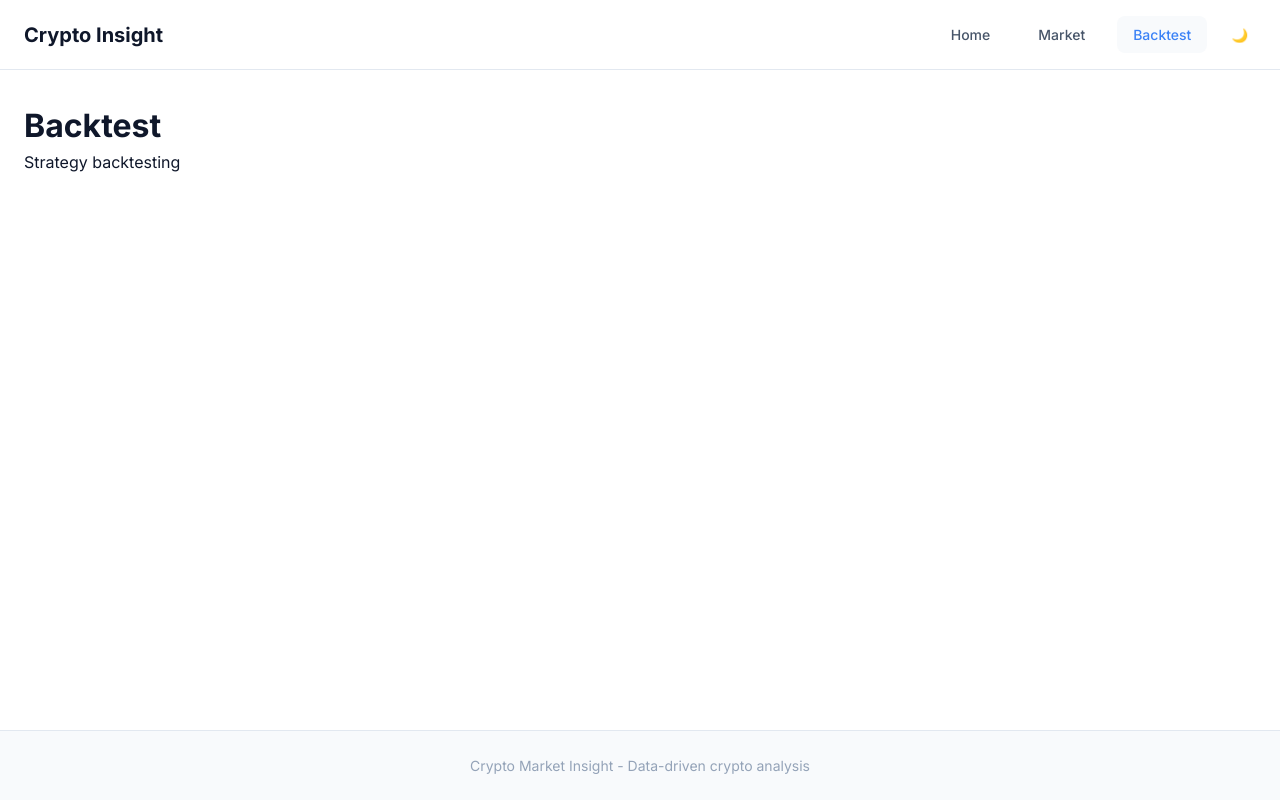
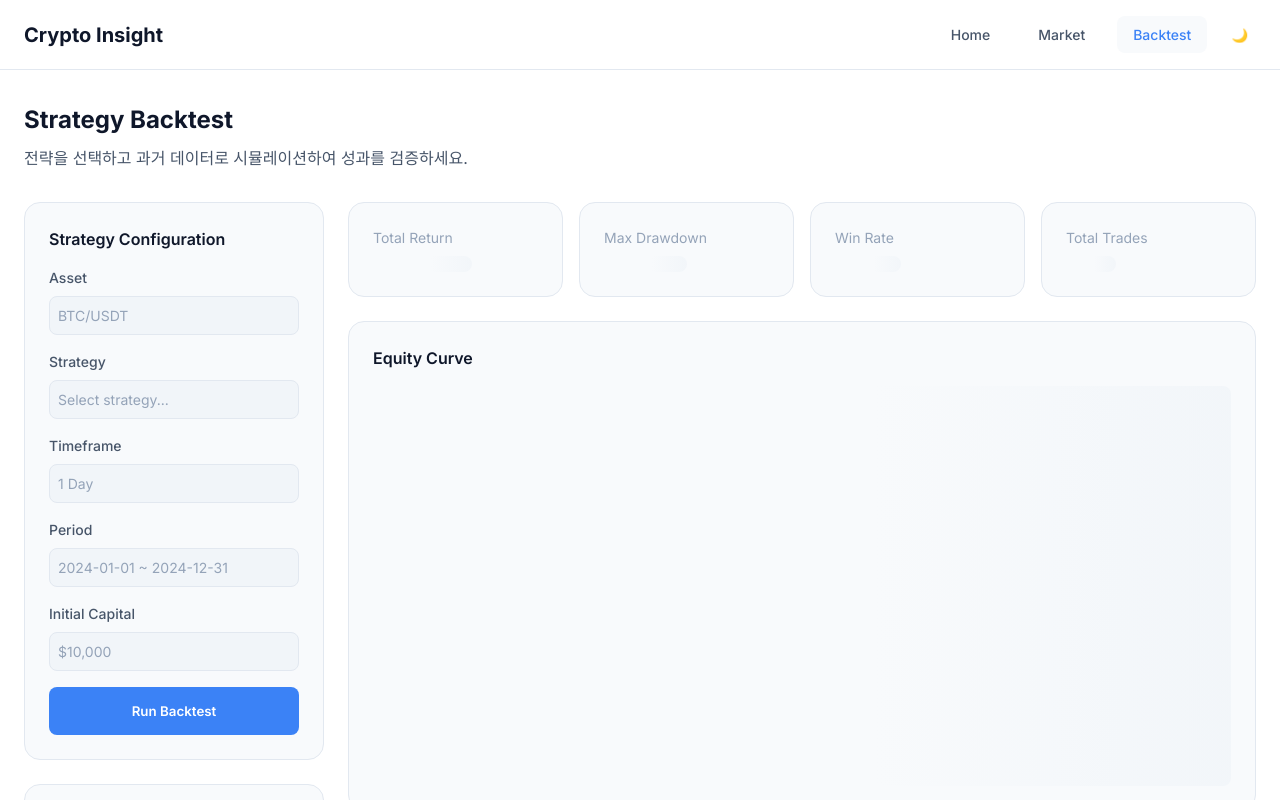
Before and after one commit to nickkies/crypto-market-insight, a React (Vite) app in the folder frontend/: page /backtest in a window 1280 px wide. Shown: the top 800 px of the page. Built offline with nearby package versions, Linux system fonts and the light colour scheme.

Commit message:
💄 design: backtest page (52)

```diff
--- a/frontend/src/pages/BacktestPage.tsx
+++ b/frontend/src/pages/BacktestPage.tsx
@@ -1,8 +1,263 @@
+import styled from 'styled-components';
+import {
+  ChartSkeleton,
+  TableRowsSkeleton,
+  TextSkeleton,
+} from '@/features/common/components';
+
+const PageContainer = styled.div`
+  display: flex;
+  flex-direction: column;
+  gap: ${({ theme }) => theme.spacing.xl};
+`;
+
+const PageHeader = styled.div`
+  display: flex;
+  flex-direction: column;
+  gap: ${({ theme }) => theme.spacing.sm};
+`;
+
+const PageTitle = styled.h1`
+  font-size: ${({ theme }) => theme.fonts.size['2xl']};
+  font-weight: ${({ theme }) => theme.fonts.weight.bold};
+  color: ${({ theme }) => theme.colors.text.primary};
+`;
+
+const PageDescription = styled.p`
+  font-size: ${({ theme }) => theme.fonts.size.md};
+  color: ${({ theme }) => theme.colors.text.secondary};
+`;
+
+const MainLayout = styled.div`
+  display: grid;
+  grid-template-columns: 300px 1fr;
+  gap: ${({ theme }) => theme.spacing.lg};
+
+  @media (max-width: ${({ theme }) => theme.breakpoints.lg}) {
+    grid-template-columns: 1fr;
+  }
+`;
+
+const ConfigPanel = styled.aside`
+  display: flex;
+  flex-direction: column;
+  gap: ${({ theme }) => theme.spacing.lg};
+`;
+
+const Card = styled.div`
+  background-color: ${({ theme }) => theme.colors.background.secondary};
+  border-radius: ${({ theme }) => theme.borderRadius.lg};
+  border: 1px solid ${({ theme }) => theme.colors.border.primary};
+  padding: ${({ theme }) => theme.spacing.lg};
+`;
+
+const CardTitle = styled.h3`
+  font-size: ${({ theme }) => theme.fonts.size.md};
+  font-weight: ${({ theme }) => theme.fonts.weight.semibold};
+  color: ${({ theme }) => theme.colors.text.primary};
+  margin-bottom: ${({ theme }) => theme.spacing.md};
+`;
+
+const FormGroup = styled.div`
+  display: flex;
+  flex-direction: column;
+  gap: ${({ theme }) => theme.spacing.sm};
+  margin-bottom: ${({ theme }) => theme.spacing.md};
+`;
+
+const Label = styled.label`
+  font-size: ${({ theme }) => theme.fonts.size.sm};
+  font-weight: ${({ theme }) => theme.fonts.weight.medium};
+  color: ${({ theme }) => theme.colors.text.secondary};
+`;
+
+const Select = styled.div`
+  padding: ${({ theme }) => theme.spacing.sm};
+  background-color: ${({ theme }) => theme.colors.background.tertiary};
+  border: 1px solid ${({ theme }) => theme.colors.border.primary};
+  border-radius: ${({ theme }) => theme.borderRadius.md};
+  color: ${({ theme }) => theme.colors.text.tertiary};
+  font-size: ${({ theme }) => theme.fonts.size.sm};
+`;
+
+const Input = styled.div`
+  padding: ${({ theme }) => theme.spacing.sm};
+  background-color: ${({ theme }) => theme.colors.background.tertiary};
+  border: 1px solid ${({ theme }) => theme.colors.border.primary};
+  border-radius: ${({ theme }) => theme.borderRadius.md};
+  color: ${({ theme }) => theme.colors.text.tertiary};
+  font-size: ${({ theme }) => theme.fonts.size.sm};
+`;
+
+const RunButton = styled.button`
+  width: 100%;
+  padding: ${({ theme }) => theme.spacing.md};
+  background-color: ${({ theme }) => theme.colors.primary.main};
+  color: ${({ theme }) => theme.colors.text.inverse};
+  border-radius: ${({ theme }) => theme.borderRadius.md};
+  font-weight: ${({ theme }) => theme.fonts.weight.semibold};
+  transition: background-color ${({ theme }) => theme.transitions.fast};
+
+  &:hover {
+    background-color: ${({ theme }) => theme.colors.primary.dark};
+  }
+`;
+
+const ResultsSection = styled.div`
+  display: flex;
+  flex-direction: column;
+  gap: ${({ theme }) => theme.spacing.lg};
+`;
+
+const StatsGrid = styled.div`
+  display: grid;
+  grid-template-columns: repeat(4, 1fr);
+  gap: ${({ theme }) => theme.spacing.md};
+
+  @media (max-width: ${({ theme }) => theme.breakpoints.md}) {
+    grid-template-columns: repeat(2, 1fr);
+  }
+`;
+
+const StatCard = styled.div`
+  background-color: ${({ theme }) => theme.colors.background.secondary};
+  border-radius: ${({ theme }) => theme.borderRadius.lg};
+  border: 1px solid ${({ theme }) => theme.colors.border.primary};
+  padding: ${({ theme }) => theme.spacing.lg};
+`;
+
+const StatLabel = styled.p`
+  font-size: ${({ theme }) => theme.fonts.size.sm};
+  color: ${({ theme }) => theme.colors.text.tertiary};
+  margin-bottom: ${({ theme }) => theme.spacing.xs};
+`;
+
+const StatValue = styled.div`
+  margin-top: ${({ theme }) => theme.spacing.sm};
+`;
+
+const ChartsGrid = styled.div`
+  display: grid;
+  grid-template-columns: 1fr 1fr;
+  gap: ${({ theme }) => theme.spacing.lg};
+
+  @media (max-width: ${({ theme }) => theme.breakpoints.md}) {
+    grid-template-columns: 1fr;
+  }
+`;
+
 export function BacktestPage() {
   return (
-    <div data-testid="backtest-page">
-      <h1>Backtest</h1>
-      <p>Strategy backtesting</p>
-    </div>
+    <PageContainer data-testid="backtest-page">
+      <PageHeader>
+        <PageTitle>Strategy Backtest</PageTitle>
+        <PageDescription>
+          전략을 선택하고 과거 데이터로 시뮬레이션하여 성과를 검증하세요.
+        </PageDescription>
+      </PageHeader>
+
+      <MainLayout>
+        <ConfigPanel>
+          <Card>
+            <CardTitle>Strategy Configuration</CardTitle>
+            <FormGroup>
+              <Label>Asset</Label>
+              <Select>BTC/USDT</Select>
+            </FormGroup>
+            <FormGroup>
+              <Label>Strategy</Label>
+              <Select>Select strategy...</Select>
+            </FormGroup>
+            <FormGroup>
+              <Label>Timeframe</Label>
+              <Select>1 Day</Select>
+            </FormGroup>
+            <FormGroup>
+              <Label>Period</Label>
+              <Input>2024-01-01 ~ 2024-12-31</Input>
+            </FormGroup>
+            <FormGroup>
+              <Label>Initial Capital</Label>
+              <Input>$10,000</Input>
+            </FormGroup>
+            <RunButton>Run Backtest</RunButton>
+          </Card>
+
+          <Card>
+            <CardTitle>Strategy Parameters</CardTitle>
+            <FormGroup>
+              <Label>RSI Period</Label>
+              <Input>14</Input>
+            </FormGroup>
+            <FormGroup>
+              <Label>RSI Overbought</Label>
+              <Input>70</Input>
+            </FormGroup>
+            <FormGroup>
+              <Label>RSI Oversold</Label>
+              <Input>30</Input>
+            </FormGroup>
+            <FormGroup>
+              <Label>Stop Loss (%)</Label>
+              <Input>5</Input>
+            </FormGroup>
+            <FormGroup>
+              <Label>Take Profit (%)</Label>
+              <Input>10</Input>
+            </FormGroup>
+          </Card>
+        </ConfigPanel>
+
+        <ResultsSection>
+          <StatsGrid>
+            <StatCard>
+              <StatLabel>Total Return</StatLabel>
+              <StatValue>
+                <TextSkeleton width="60%" />
+              </StatValue>
+            </StatCard>
+            <StatCard>
+              <StatLabel>Max Drawdown</StatLabel>
+              <StatValue>
+                <TextSkeleton width="50%" />
+              </StatValue>
+            </StatCard>
+            <StatCard>
+              <StatLabel>Win Rate</StatLabel>
+              <StatValue>
+                <TextSkeleton width="40%" />
+              </StatValue>
+            </StatCard>
+            <StatCard>
+              <StatLabel>Total Trades</StatLabel>
+              <StatValue>
+                <TextSkeleton width="30%" />
+              </StatValue>
+            </StatCard>
+          </StatsGrid>
+
+          <Card>
+            <CardTitle>Equity Curve</CardTitle>
+            <ChartSkeleton />
+          </Card>
+
+          <ChartsGrid>
+            <Card>
+              <CardTitle>Drawdown</CardTitle>
+              <ChartSkeleton style={{ height: '250px' }} />
+            </Card>
+            <Card>
+              <CardTitle>Monthly Returns</CardTitle>
+              <ChartSkeleton style={{ height: '250px' }} />
+            </Card>
+          </ChartsGrid>
+
+          <Card>
+            <CardTitle>Trade History</CardTitle>
+            <TableRowsSkeleton rows={8} />
+          </Card>
+        </ResultsSection>
+      </MainLayout>
+    </PageContainer>
   );
 }
```
